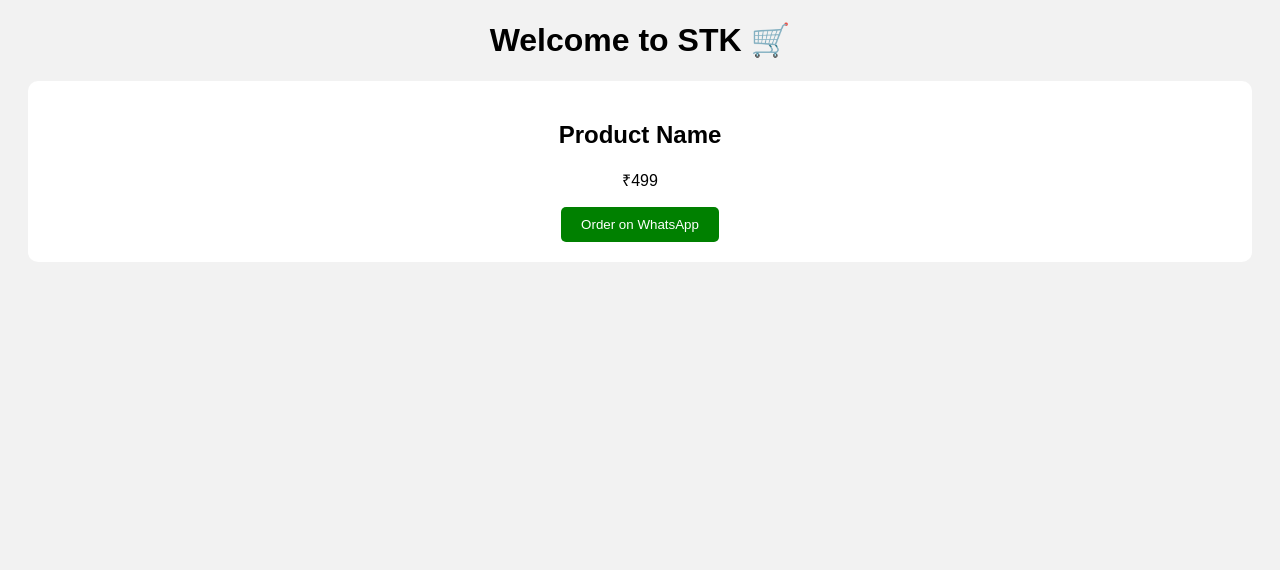
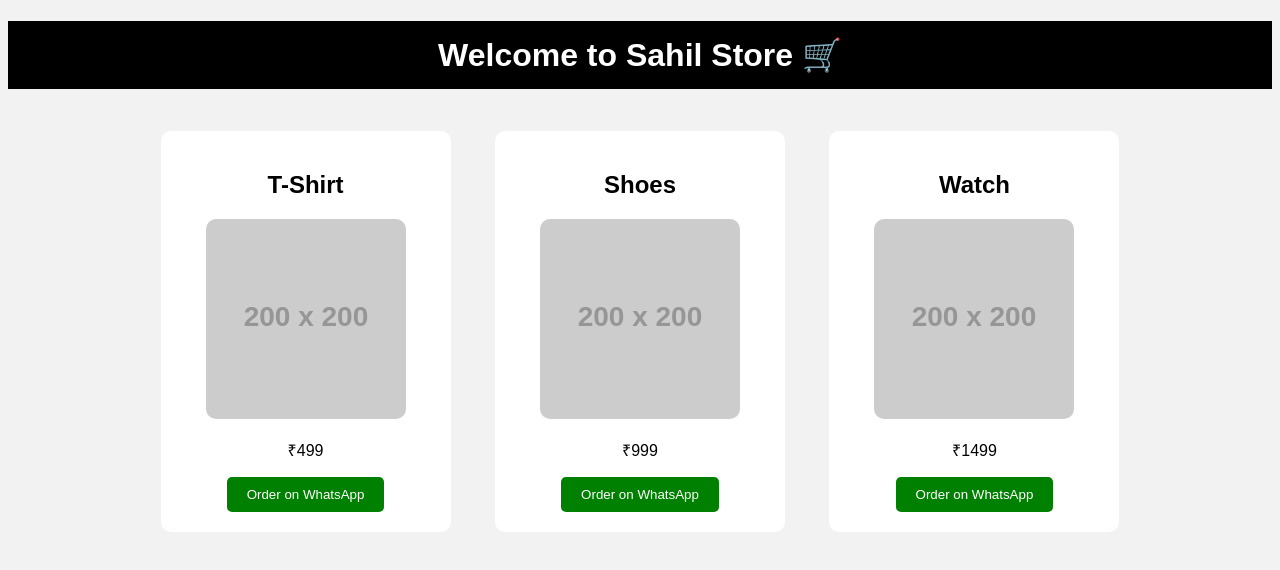
Before and after one commit to gonfrick34-boop/sahilstore.github.io, a plain HTML site: page index.html in a window 1280 px wide. Drawn offline with Linux system fonts and the light colour scheme; placeholder pictures from the web are drawn by us.

Commit message:
Update index.html

```diff
--- a/index.html
+++ b/index.html
@@ -1,41 +1,75 @@
 <!DOCTYPE html>
 <html>
 <head>
-  <title>STK Store</title>
+  <title>Sahil Store</title>
   <style>
     body {
       font-family: Arial;
       text-align: center;
       background-color: #f2f2f2;
     }
+
+    h1 {
+      background: black;
+      color: white;
+      padding: 15px;
+    }
+
     .product {
       background: white;
       padding: 20px;
       margin: 20px;
       border-radius: 10px;
+      display: inline-block;
+      width: 250px;
     }
+
+    img {
+      border-radius: 10px;
+    }
+
     button {
       padding: 10px 20px;
       background: green;
       color: white;
       border: none;
       border-radius: 5px;
+      cursor: pointer;
+    }
+
+    button:hover {
+      background: darkgreen;
     }
   </style>
 </head>
 <body>
 
-  <h1>Welcome to STK 🛒</h1>
+<h1>Welcome to Sahil Store 🛒</h1>
 
 <div class="product">
-    <h2>Product Name</h2>
+  <h2>T-Shirt</h2>
+  <img src="https://via.placeholder.com/200" width="200">
   <p>₹499</p>
-    <button onclick="orderNow()">Order on WhatsApp</button>
+  <button onclick="orderNow('T-Shirt')">Order on WhatsApp</button>
+</div>
+
+<div class="product">
+  <h2>Shoes</h2>
+  <img src="https://via.placeholder.com/200" width="200">
+  <p>₹999</p>
+  <button onclick="orderNow('Shoes')">Order on WhatsApp</button>
+</div>
+
+<div class="product">
+  <h2>Watch</h2>
+  <img src="https://via.placeholder.com/200" width="200">
+  <p>₹1499</p>
+  <button onclick="orderNow('Watch')">Order on WhatsApp</button>
 </div>
 
 <script>
-    function orderNow() {
-      window.location.href = "https://wa.me/8413007500";
+  function orderNow(product) {
+    window.location.href = "https://wa.me/91YOURNUMBER?text=I want to order " + product;
   }
 </script>
 
```
Lines whose indentation alone changed are shown as unchanged.
